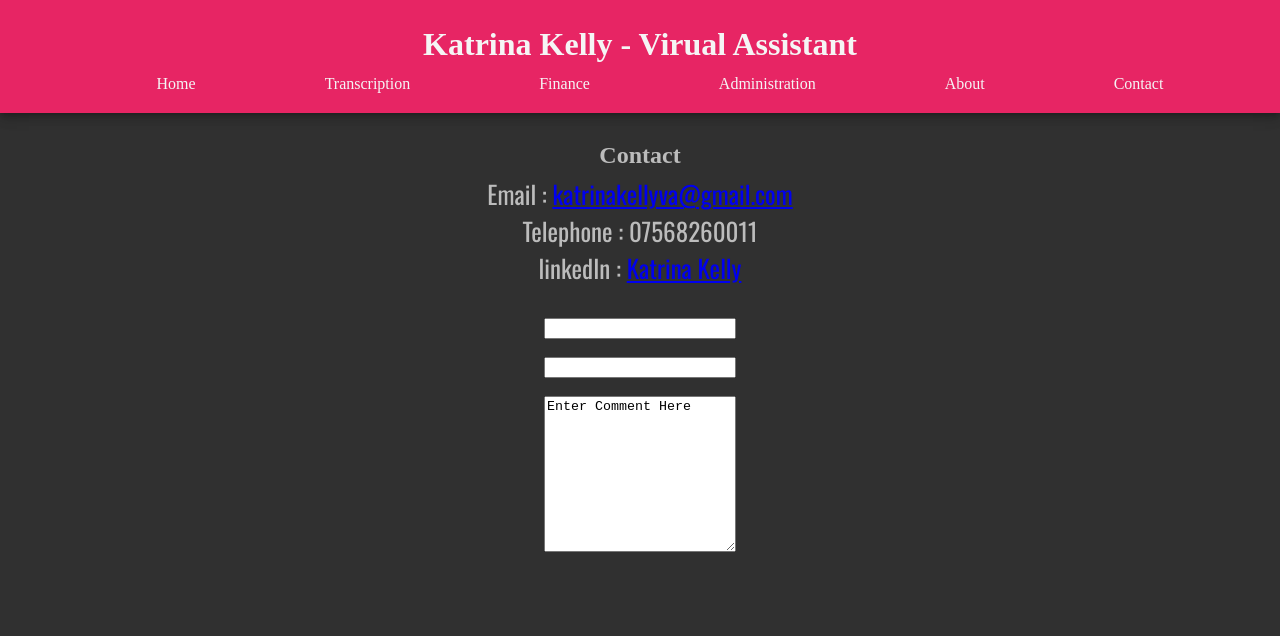
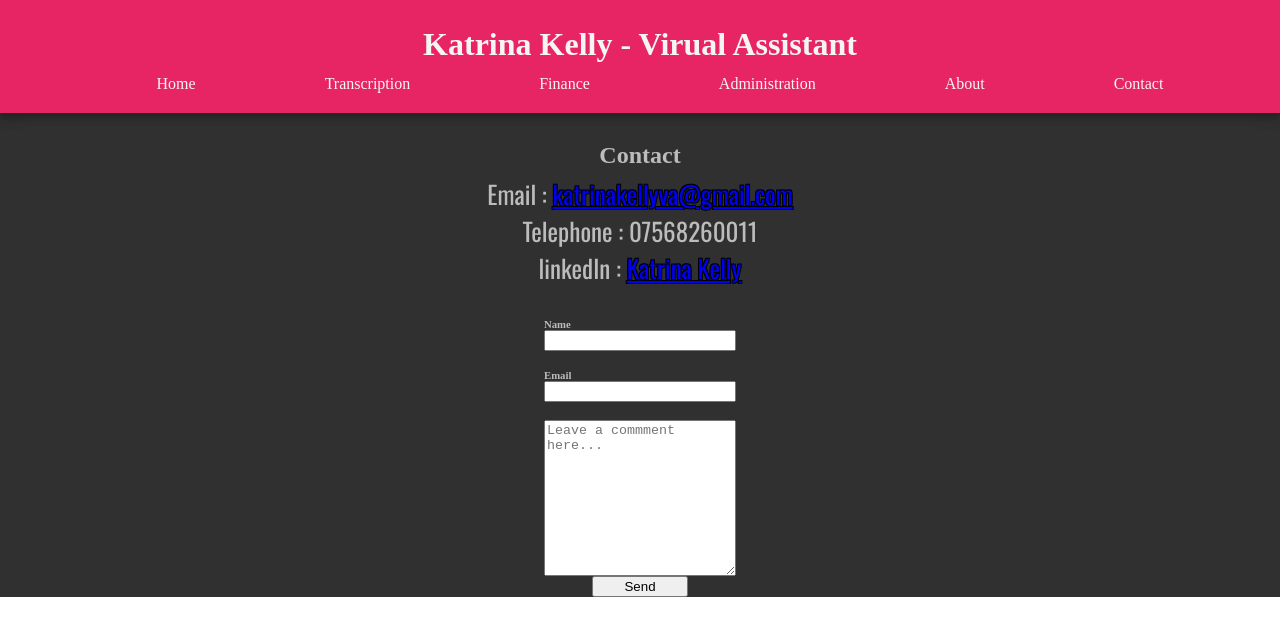
Before and after one commit to LiamCavens/Angular-Bookkeeping-Website, an Angular app: page /contact in a window 1280 px wide. Shown: the top 636 px of the page. Built offline with nearby package versions, Linux system fonts and the light colour scheme; a web font is replaced by a local one.

Commit message:
added more html to form

```diff
--- a/src/app/app.component.css
+++ b/src/app/app.component.css
@@ -7,5 +7,5 @@
 #background-colour {
     background-color: rgb(48,48,48);
     color: rgb(188,188,188);
-    height: 100vh;
+    height: 100%;
 }
--- a/src/app/pages/contact/contact.component.css
+++ b/src/app/pages/contact/contact.component.css
@@ -14,3 +14,19 @@ p {
   width: 100%;
   text-align: center;
 }
+
+#email-link {
+   text-shadow:
+   -1px -1px 0 #000,
+    1px -1px 0 #000,
+    -1px 1px 0 #000,
+     1px 1px 0 #000;
+}
+
+#linkedin {
+  text-shadow:
+   -1px -1px 0 #000,
+    1px -1px 0 #000,
+    -1px 1px 0 #000,
+     1px 1px 0 #000;
+}
--- a/src/app/pages/contact/contact.component.html
+++ b/src/app/pages/contact/contact.component.html
@@ -3,14 +3,14 @@
   <div className="content-container">
     <p>
       Email :
-      <a href="mailto:katrinakellyva@gmail.com ">
+      <a id="email-link" href="mailto:katrinakellyva@gmail.com ">
         katrinakellyva@gmail.com
       </a>
     </p>
     <p>Telephone : 07568260011</p>
     <p>
       linkedIn :
-      <a href="https://www.linkedin.com/in/katrina-kelly-7a8686156" target="_blank">
+      <a id="linkedin" href="https://www.linkedin.com/in/katrina-kelly-7a8686156" target="_blank">
         Katrina Kelly
       </a>
     </p>
--- a/src/app/pages/home/home.component.css
+++ b/src/app/pages/home/home.component.css
@@ -8,3 +8,8 @@ h3 {
 p {
   font-family: 'Oswald', sans-serif;
 }
+
+.bottom-div {
+  background-color: rgb(48,48,48);
+  height: 70vh;
+}
--- a/src/app/pages/home/home.component.html
+++ b/src/app/pages/home/home.component.html
@@ -3,3 +3,5 @@
 <h2>Katrina Kelly</h2>
 
 <h2>Virtual Assistant At your service!</h2>
+
+<div class="bottom-div"></div>
--- a/src/app/shared/form/form.component.css
+++ b/src/app/shared/form/form.component.css
@@ -4,3 +4,8 @@ form {
   width: 30%;
   margin: 5% 35%;
 }
+
+.submit-button {
+  width: 50%;
+  margin: 0 25%;
+}
--- a/src/app/shared/form/form.component.html
+++ b/src/app/shared/form/form.component.html
@@ -1,7 +1,11 @@
-<form action="mailto:katrinakellyva@gmail.com " method="post ">
+<form action="mailto:katrinakellyva@gmail.com " method="post" enctype="text/plain">
+  <h6>Name</h6>
   <input type="text " name="name " id="name " />
   <br/>
+  <h6>Email</h6>
   <input type="email " name="email " id="email " />
   <br/>
-  <textarea name="comment " id="comment " cols="30 " rows="10 ">Enter Comment Here</textarea>
+  <textarea name="comment " id="comment " cols="30 " rows="10" placeholder="Leave a commment here..."></textarea>
+
+  <input class="submit-button" type="submit" value="Send">
 </form>
--- a/src/app/shared/header/header.component.css
+++ b/src/app/shared/header/header.component.css
@@ -32,6 +32,8 @@ header {
 
 li:hover {
   cursor: pointer;
+  color: #999;
+  transition: 1s all;
 }
 
 h1 {
```
